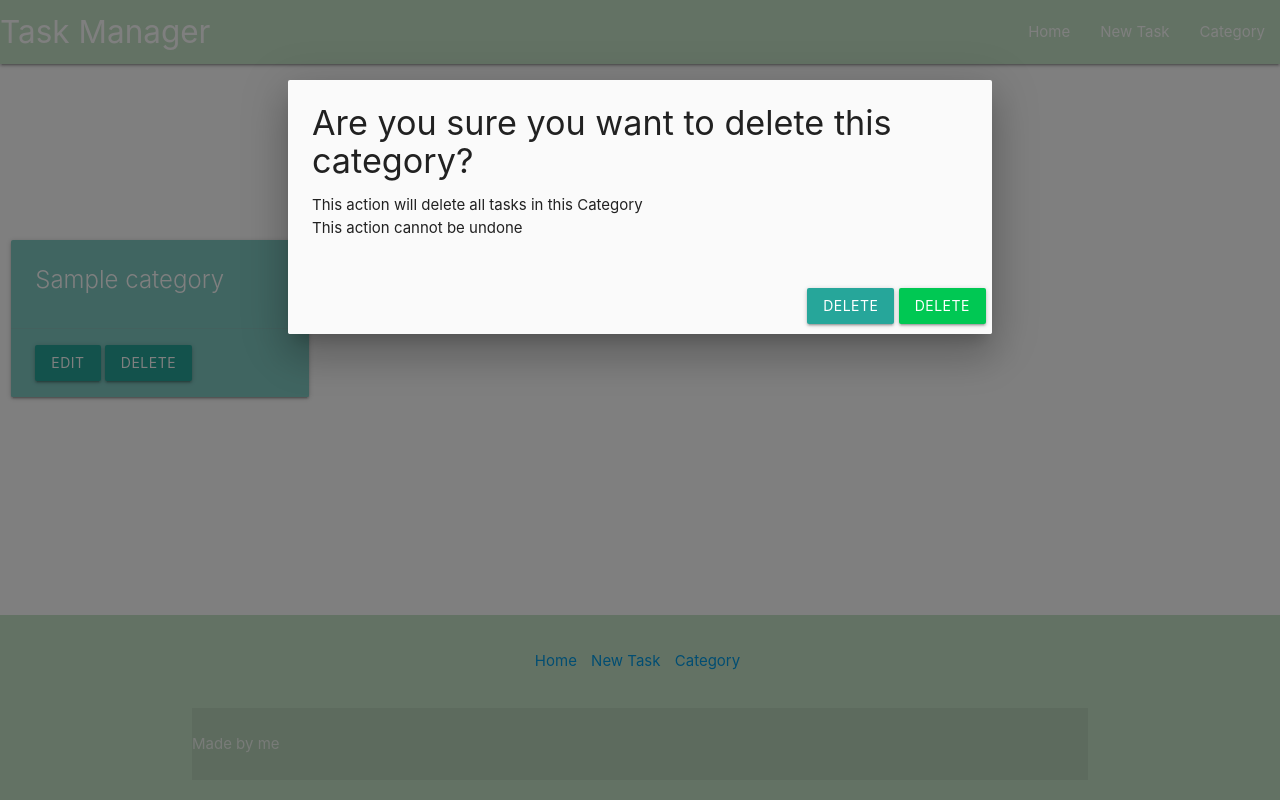
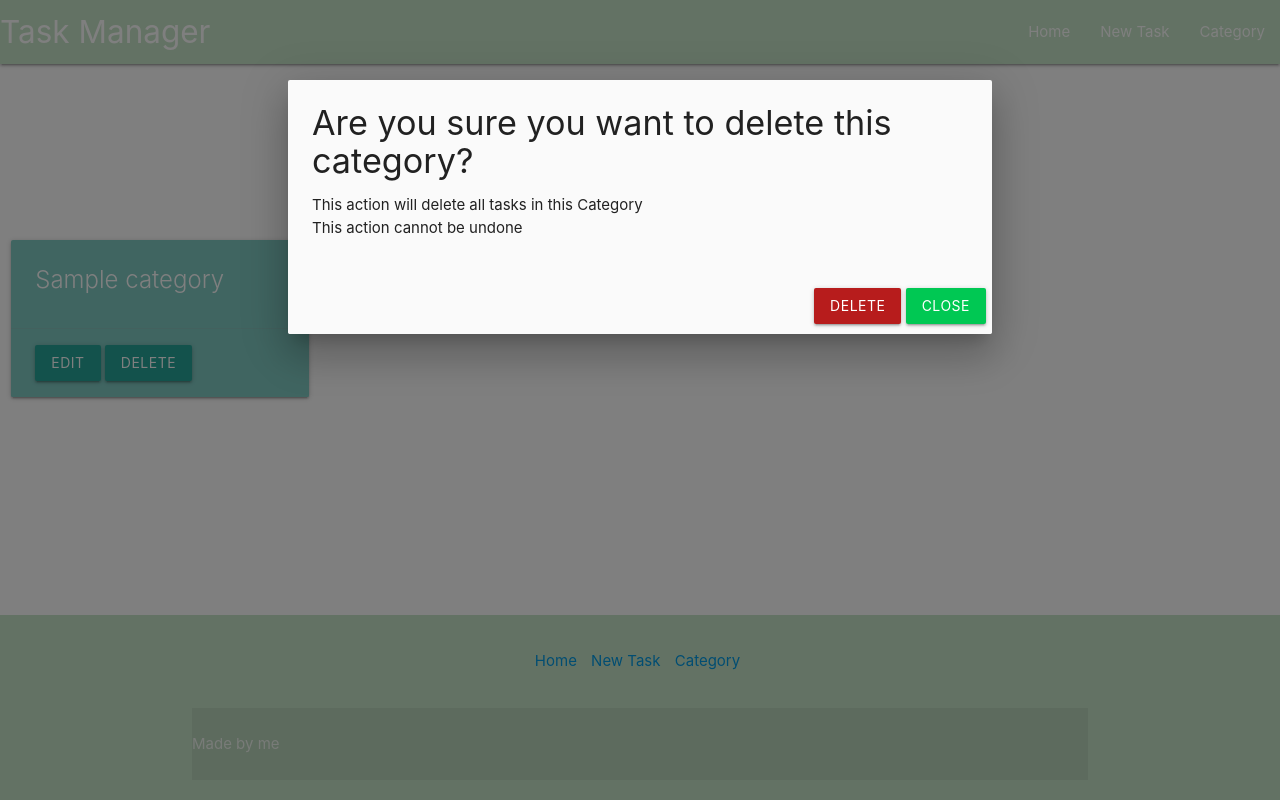
Before and after one commit to alcl2000/task-planner, a Flask app: page /categories in a window 1280 px wide, after a click on "DELETE". Run offline with Flask 2, Linux system fonts and the light colour scheme; tables that the repository leaves empty hold one stand-in row (values such as "Sample post").

Commit message:
fix: modal closing correctly

```diff
--- a/taskmanager/templates/categories.html
+++ b/taskmanager/templates/categories.html
@@ -31,8 +31,8 @@
                             </p>
                         </div>
                         <div class="modal-footer">
-                            <a href="{{ url_for('delete_category', category_id=category.id) }}" class="btn ">Delete</a>
-                            <a href="modal_close" class="btn green accent-4">Delete</a>
+                            <a href="{{ url_for('delete_category', category_id=category.id) }}" class="btn red darken-4">Delete</a>
+                            <a href="" class="modal_close btn green accent-4">Close</a>
                         </div>
                     </div>
                     </div>
```
